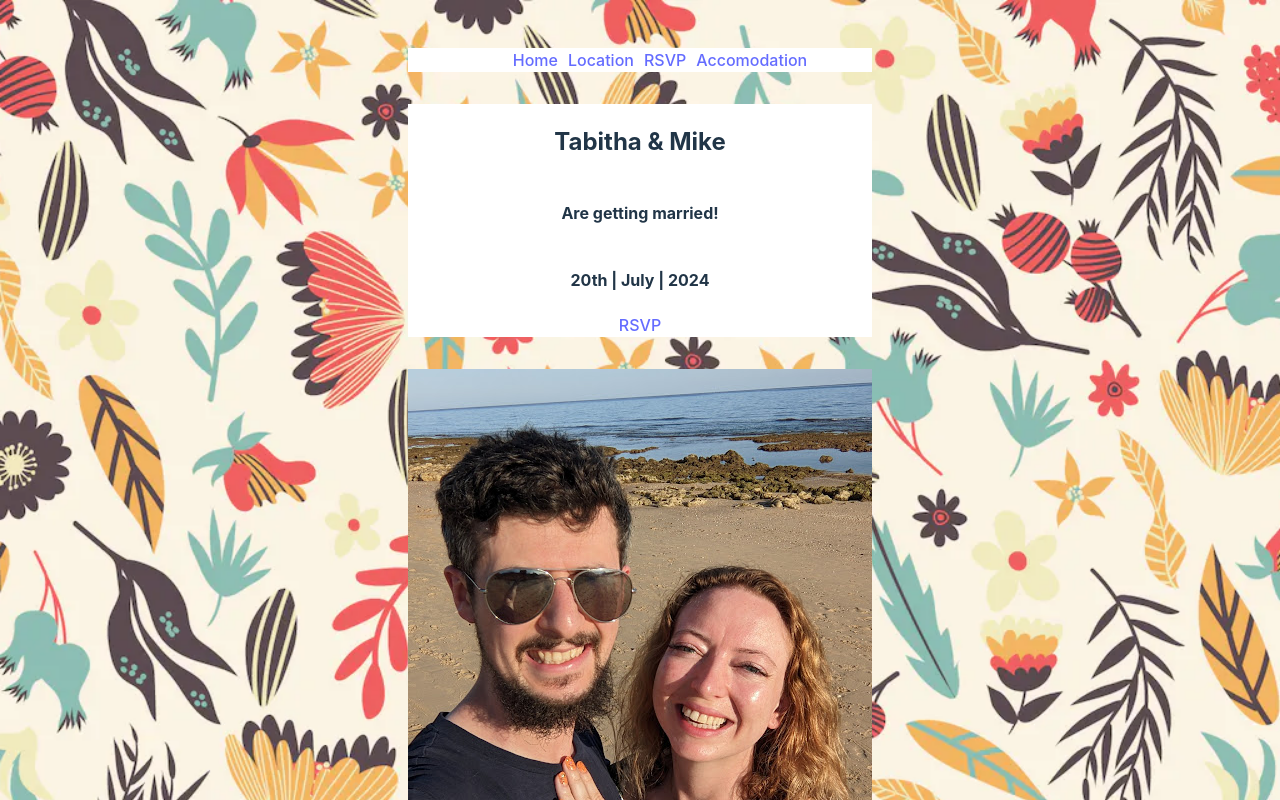
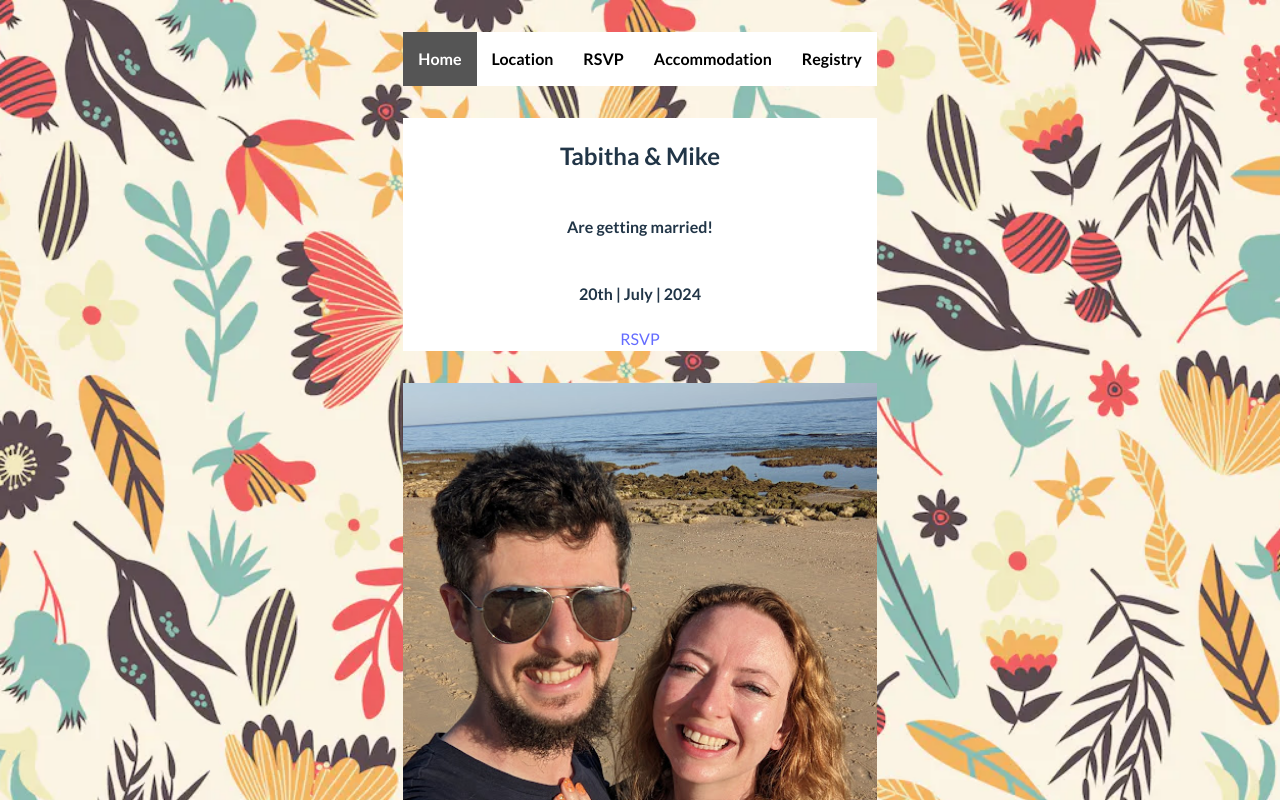
Before and after one commit to MikeCodesSomething/wedding-website, a React (Vite) app: page / in a window 1280 px wide. Shown: the top 800 px of the page. Built offline with nearby package versions, Linux system fonts and the light colour scheme.

Commit message:
Add Lato font Add Registry Page Update Header Style

```diff
--- a/index.html
+++ b/index.html
@@ -3,7 +3,9 @@
   <head>
     <meta charset="UTF-8" />
     <link rel="icon" type="image/svg+xml" href="/icon.png" />
-    <meta name="viewport" content="width=device-width, initial-scale=1.0" />
+    <link href="https://fonts.googleapis.com/css2?family=Lato:wght@400;700&display=swap" rel="stylesheet"
+  />
+      <meta name="viewport" content="width=device-width, initial-scale=1.0" />
     <title>Tabitha and Mike 2024</title>
   </head>
   <body>
--- a/src/App.jsx
+++ b/src/App.jsx
@@ -6,6 +6,7 @@ import Home from './pages/Home';
 import Location from './pages/Location';
 import RSVP from './pages/RSVP';
 import Accommodation from './pages/Accommodation';
+import Registry from './pages/Registry';
 
 function App() {
 
@@ -18,7 +19,8 @@ function App() {
         <Route path='/location'> <Location /></Route>
         <Route path='/rsvp'> <RSVP /> </Route>
         <Route path='/accomodation'> <Accommodation /> </Route>
-        </Switch>
+        <Route path='/registry'> <Registry /> </Route>
+      </Switch>
     </Router>
   )
 }
--- a/src/components/Header.jsx
+++ b/src/components/Header.jsx
@@ -1,16 +1,16 @@
-import { Link } from 'react-router-dom'
+import React from 'react';
+import { NavLink } from 'react-router-dom';
 
 const Header = () => {
   return (
-    <>
-      <ul className="header-list">
-         <Link to="/">Home</Link>
-         <Link to="/location">Location</Link>
-         <Link to="/rsvp">RSVP</Link>
-         <Link to="/accomodation">Accomodation</Link>
-      </ul>
-    </>
-  )
-}
+    <ul className="header-list">
+      <li><NavLink exact to="/" activeClassName="active">Home</NavLink></li>
+      <li><NavLink to="/location" activeClassName="active">Location</NavLink></li>
+      <li><NavLink to="/rsvp" activeClassName="active">RSVP</NavLink></li>
+      <li><NavLink to="/accommodation" activeClassName="active">Accommodation</NavLink></li>
+      <li><NavLink to="/registry" activeClassName="active">Registry</NavLink></li>
+    </ul>
+  );
+};
 
-export default Header
+export default Header;
--- a/src/pages/Home.jsx
+++ b/src/pages/Home.jsx
@@ -1,4 +1,3 @@
-import React from 'react'
 import { Link } from 'react-router-dom'
 
 
--- /dev/null
+++ b/src/pages/Registry.jsx
@@ -0,0 +1,19 @@
+const Registry = () => {
+  return (
+    <>
+     <div className='title-box'>
+        <h2>Gift Registry</h2>
+        <div>
+            We know coming to a wedding is expensive, so please don't feel
+            obligated to get us a gift. We've been living in sin for years,
+            so we don't need any gifts. But if you do want to get us something
+            anyway, you can gift us experiences for our honeymoon at:
+        </div>
+        <a style={{padding: '10px' }}>https://prezola.com/wishlists/10291412/</a>
+     </div>
+    </>
+
+  )
+}
+
+export default Registry
--- a/src/style.css
+++ b/src/style.css
@@ -10,27 +10,43 @@ html {
 body {
     align-items: start !important;
     justify-content: center !important;
-    width: 100%
+    width: 100%;
+    font-family: 'Lato', sans-serif;
+
 }
 
 /* Header */
 
 .header-list {
-    color: blue;
-    gap: 10px;
+    list-style: none;
+    padding: 0;
+    margin: 0;
     display: flex;
-    justify-content: center;
     background-color: white;
-}
+  }
 
-.header-list a {
-    list-style-type: none;
-}
+  .header-list li {
+    margin: 0;
+  }
 
-.header-list a:hover {
-    text-decoration: underline;
+  .header-list a {
+    display: block;
+    padding: 15px;
+    text-decoration: none;
     color: black;
-}
+    font-weight: bold;
+    transition: background-color 0.3s ease;
+  }
+
+  .header-list a:hover {
+    background-color: #555;
+  }
+
+  .header-list a.active {
+    background-color: #555;
+    color: #fff;
+  }
+
 
 /* Content */
 
@@ -44,6 +60,7 @@ body {
     background-color: white;
     margin-bottom: 32px;
     margin-top: 32px;
+    max-width: 475px;
 }
 
 .container {
```
